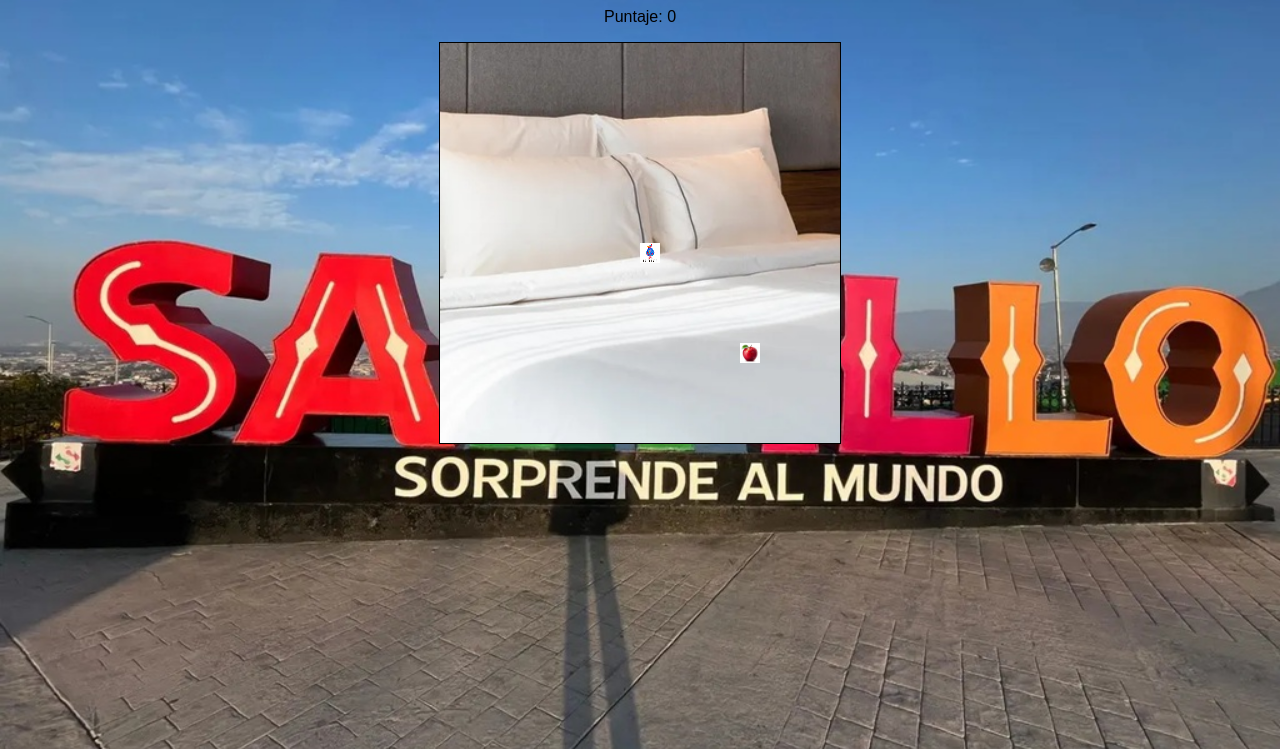
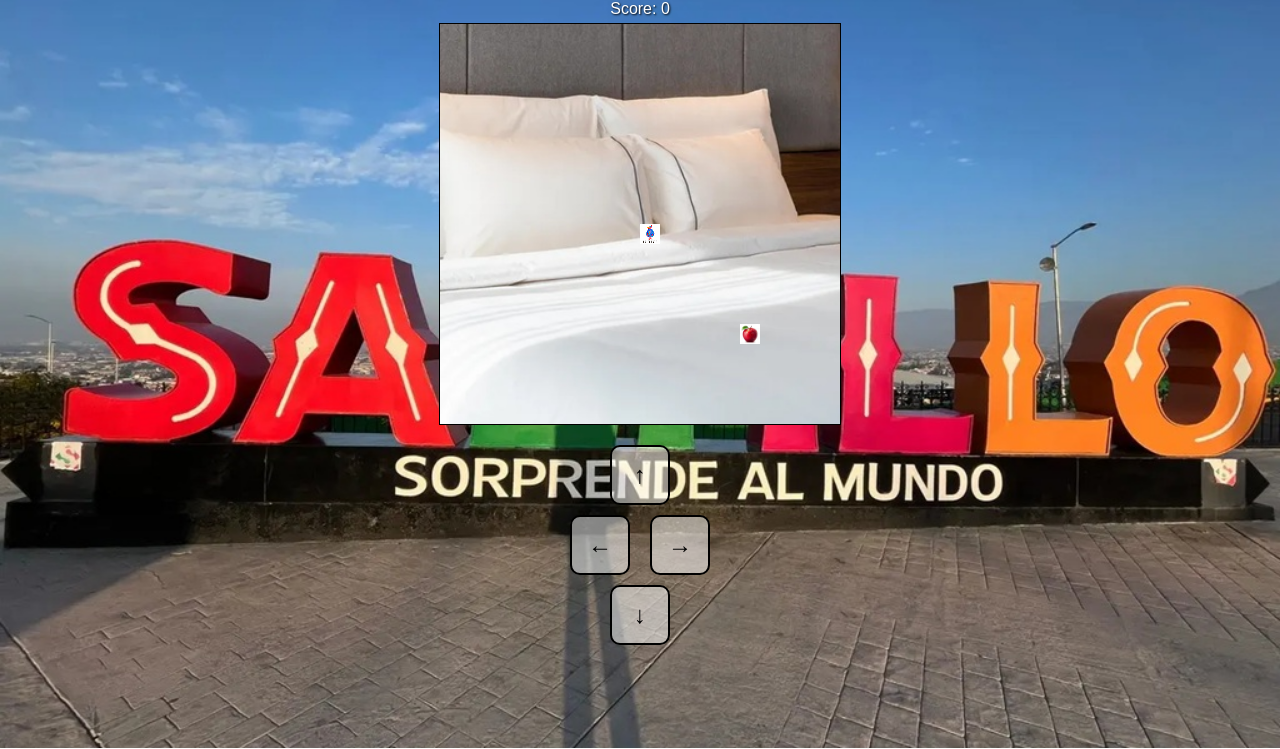
Before and after one commit to enrescamilla/snakegame, a plain HTML site: page index.html in a window 1280 px wide. Shown: the part 72-821 px from the top of the page. Drawn offline with Linux system fonts and the light colour scheme.

Commit message:
Add files via upload

```diff
--- a/index.html
+++ b/index.html
@@ -3,13 +3,21 @@
 <head>
     <meta charset="UTF-8">
     <meta name="viewport" content="width=device-width, initial-scale=1.0">
-    <title>Hotel La Fuente</title>
+    <title>Snake Game</title>
     <link rel="stylesheet" href="style.css">
 </head>
 <body>
-    <h1>En Hotel La Fuente ¡nos encanta consentirte!</h1>
-    <p>Puntaje: <span id="score">0</span></p>
-    <canvas id="gameCanvas" width="400" height="400"></canvas>
+    <h1>Snake Game</h1>
+    <p>Score: <span id="score">0</span></p>
+    <canvas id="gameCanvas"></canvas>
+    <div id="controls">
+        <button id="up">↑</button>
+        <div>
+            <button id="left">←</button>
+            <button id="right">→</button>
+        </div>
+        <button id="down">↓</button>
+    </div>
     <img id="snakeHeadImage" src="snake_head.png" style="display:none;">
     <img id="snakeBodyImage" src="snake_body.png" style="display:none;">
     <img id="foodImage" src="apple.png" style="display:none;">
--- a/script.js
+++ b/script.js
@@ -1,9 +1,12 @@
 const canvas = document.getElementById('gameCanvas');
 const ctx = canvas.getContext('2d');
 const gridSize = 20;
+let canvasSize = Math.min(window.innerWidth - 40, 400); // Máximo 400px o ancho de pantalla menos márgenes
+canvas.width = canvasSize;
+canvas.height = canvasSize;
 const tileCount = canvas.width / gridSize;
-let snake = [{ x: 10, y: 10 }];
-let food = { x: 15, y: 15 };
+let snake = [{ x: Math.floor(tileCount / 2), y: Math.floor(tileCount / 2) }];
+let food = { x: Math.floor(tileCount * 0.75), y: Math.floor(tileCount * 0.75) };
 let dx = 0;
 let dy = 0;
 let score = 0;
@@ -13,18 +16,18 @@ const snakeBodyImage = document.getElementById('snakeBodyImage');
 const foodImage = document.getElementById('foodImage');
 const canvasBackground = document.getElementById('canvasBackground');
 
-// Show loading message
+// Mostrar mensaje de carga
 ctx.fillStyle = 'black';
 ctx.font = '20px Arial';
 ctx.textAlign = 'center';
 ctx.fillText('Loading...', canvas.width / 2, canvas.height / 2);
 
 function drawGame() {
-    // Move snake
+    // Mover serpiente
     const head = { x: snake[0].x + dx, y: snake[0].y + dy };
     snake.unshift(head);
 
-    // Check if snake ate food
+    // Verificar si comió comida
     if (head.x === food.x && head.y === food.y) {
         score += 1;
         scoreDisplay.textContent = score;
@@ -36,33 +39,33 @@ function drawGame() {
         snake.pop();
     }
 
-    // Draw canvas background
+    // Dibujar fondo del canvas
     ctx.drawImage(canvasBackground, 0, 0, canvas.width, canvas.height);
 
-    // Draw snake: head first, then body
+    // Dibujar serpiente: cabeza primero, luego cuerpo
     ctx.drawImage(snakeHeadImage, snake[0].x * gridSize, snake[0].y * gridSize, gridSize, gridSize);
     snake.slice(1).forEach(segment => {
         ctx.drawImage(snakeBodyImage, segment.x * gridSize, segment.y * gridSize, gridSize, gridSize);
     });
 
-    // Draw food with image
+    // Dibujar comida
     ctx.drawImage(foodImage, food.x * gridSize, food.y * gridSize, gridSize, gridSize);
 
-    // Check for collision with walls or self
+    // Verificar colisiones
     if (head.x < 0 || head.x >= tileCount || head.y < 0 || head.y >= tileCount ||
         snake.slice(1).some(segment => segment.x === head.x && segment.y === head.y)) {
         alert('Game Over! Score: ' + score);
-        snake = [{ x: 10, y: 10 }];
+        snake = [{ x: Math.floor(tileCount / 2), y: Math.floor(tileCount / 2) }];
         dx = 0;
         dy = 0;
         score = 0;
         scoreDisplay.textContent = score;
     }
 
-    setTimeout(drawGame, 100); // Speed of the game
+    setTimeout(drawGame, 100); // Velocidad del juego
 }
 
-// Control snake with arrow keys
+// Controles con teclas
 document.addEventListener('keydown', (event) => {
     switch (event.key) {
         case 'ArrowUp':
@@ -80,27 +83,39 @@ document.addEventListener('keydown', (event) => {
     }
 });
 
-// Wait for all images to load before starting
+// Controles con botones táctiles
+document.getElementById('up').addEventListener('click', () => {
+    if (dy === 0) { dx = 0; dy = -1; }
+});
+document.getElementById('down').addEventListener('click', () => {
+    if (dy === 0) { dx = 0; dy = 1; }
+});
+document.getElementById('left').addEventListener('click', () => {
+    if (dx === 0) { dx = -1; dy = 0; }
+});
+document.getElementById('right').addEventListener('click', () => {
+    if (dx === 0) { dx = 1; dy = 0; }
+});
+
+// Esperar a que carguen las imágenes
 const images = [snakeHeadImage, snakeBodyImage, foodImage, canvasBackground];
 let loadedCount = 0;
 
 function checkAllImagesLoaded() {
     loadedCount++;
     if (loadedCount === images.length) {
-        drawGame(); // Start the game only when all images are loaded
+        drawGame(); // Iniciar el juego cuando todas las imágenes estén cargadas
     }
 }
 
 images.forEach(image => {
     if (image.complete && image.naturalWidth !== 0) {
-        // If image is already cached/loaded
         checkAllImagesLoaded();
     } else {
-        // Wait for load event
         image.onload = checkAllImagesLoaded;
         image.onerror = () => {
             console.error(`Failed to load image: ${image.src}`);
-            checkAllImagesLoaded(); // Proceed anyway to avoid hanging
+            checkAllImagesLoaded();
         };
     }
 });
--- a/style.css
+++ b/style.css
@@ -6,14 +6,65 @@ body {
     background-repeat: no-repeat;
     background-position: center;
     margin: 0;
-    height: 100vh;
+    padding: 10px;
+    min-height: 100vh;
+    display: flex;
+    flex-direction: column;
+    align-items: center;
 }
 
 h1 {
     color: #fff;
     text-shadow: 1px 1px 2px #000;
+    margin: 10px 0;
+}
+
+p {
+    color: #fff;
+    text-shadow: 1px 1px 2px #000;
+    margin: 5px 0;
 }
 
 #gameCanvas {
     border: 1px solid black;
+    max-width: 100%;
+    height: auto;
 }
+
+#controls {
+    margin-top: 20px;
+    display: flex;
+    flex-direction: column;
+    align-items: center;
+    gap: 10px;
+}
+
+#controls button {
+    width: 60px;
+    height: 60px;
+    font-size: 24px;
+    background-color: #ffffff80; /* Semi-transparente */
+    border: 2px solid #000;
+    border-radius: 10px;
+    cursor: pointer;
+}
+
+#controls div {
+    display: flex;
+    gap: 20px;
+}
+
+/* Ajustar para pantallas pequeñas */
+@media (max-width: 600px) {
+    h1 {
+        font-size: 24px;
+    }
+    p {
+        font-size: 16px;
+    }
+    #controls button {
+        width: 50px;
+        height: 50px;
+        font-size: 20px;
+    }
+}
```
